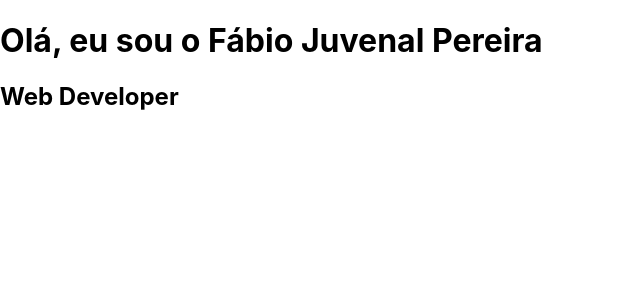
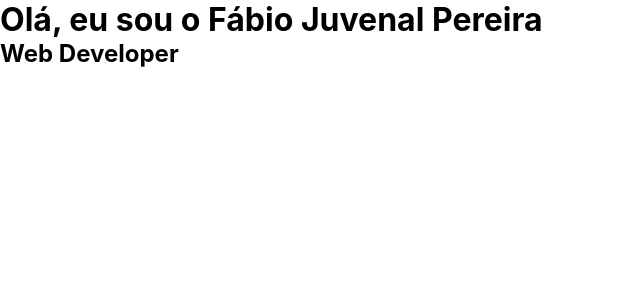
Before and after one commit to fabiojuvenalpereira/Portfolio, a React (Create React App) app: page / in a window 1280 px wide. Shown: the top 300 px of the page, without its empty margins (0-640 px from the left). Built offline with nearby package versions, Linux system fonts and the light colour scheme.

Commit message:
feat: add global style

```diff
--- /dev/null
+++ b/src/globalStyle.js
@@ -0,0 +1,13 @@
+import { createGlobalStyle } from 'styled-components';
+
+const GlobalStyle = createGlobalStyle`
+  * {
+      box-sizing: 0;
+      border: none;
+      margin: 0;
+      outline: none;
+      padding: 0;
+    }
+`;
+
+export default GlobalStyle;
--- a/src/index.jsx
+++ b/src/index.jsx
@@ -4,10 +4,12 @@ import './index.css';
 import { BrowserRouter } from 'react-router-dom';
 import App from './App';
 import reportWebVitals from './reportWebVitals';
+import GlobalStyle from './globalStyle';
 
 ReactDOM.render(
   <BrowserRouter>
     <App />
+    <GlobalStyle />
   </BrowserRouter>,
   document.getElementById('root'),
 );
```
